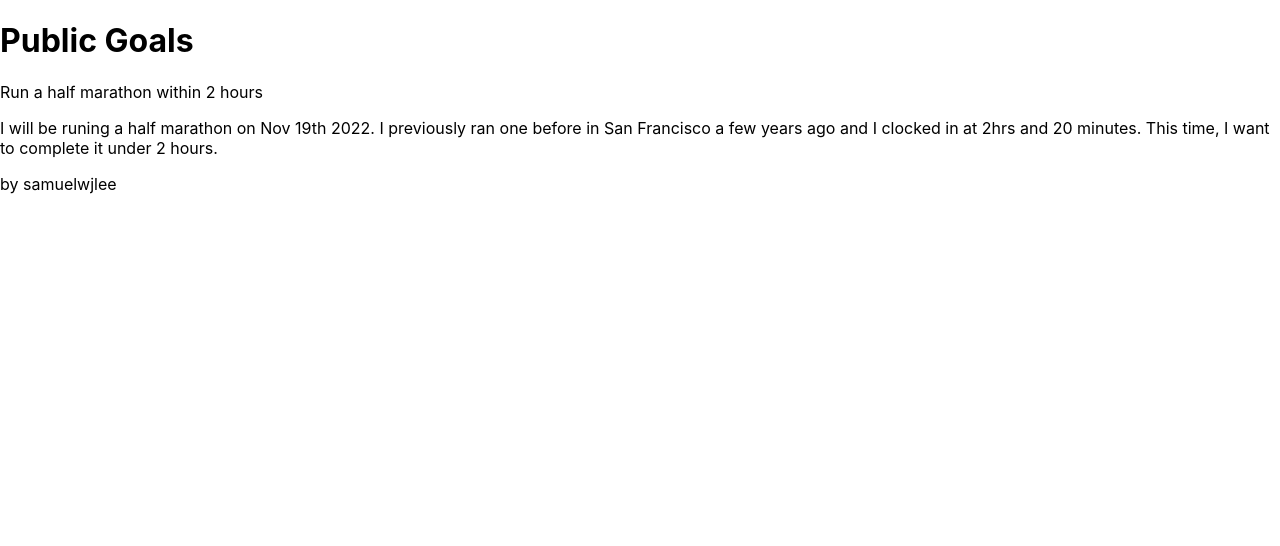
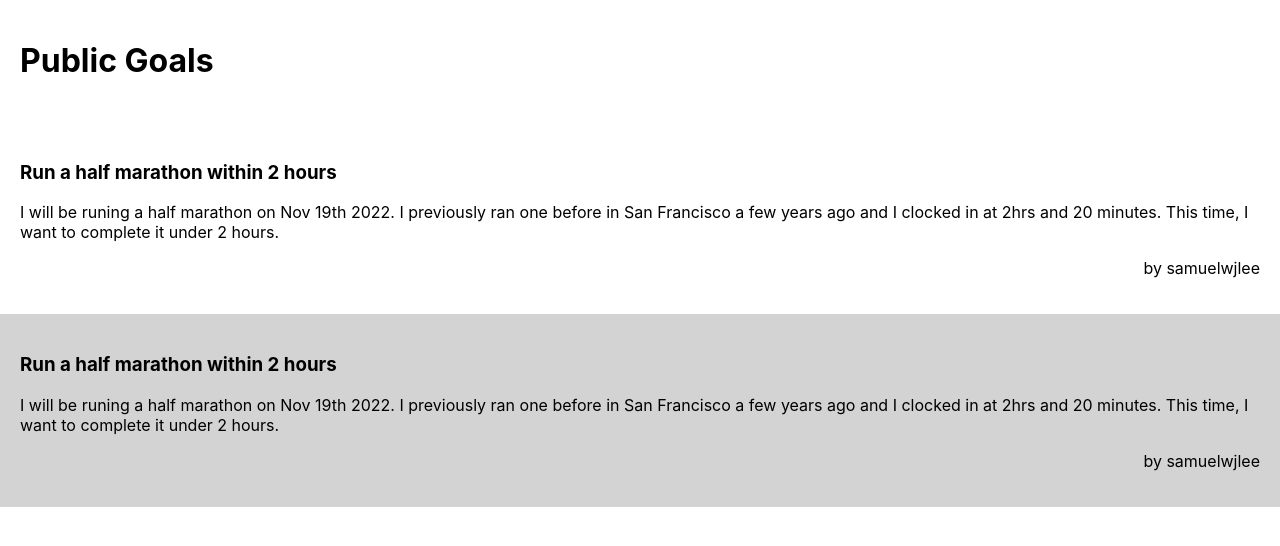
Before and after one commit to samuelwjlee/public-goals-prototype, a React (Create React App) app: page / in a window 1280 px wide. Shown: the top 546 px of the page. Built offline with nearby package versions, Linux system fonts and the light colour scheme; data requests are answered from the project's data file.

Commit message:
Add minimal styling to goal comp

```diff
--- a/db.json
+++ b/db.json
@@ -5,6 +5,12 @@
       "title": "Run a half marathon within 2 hours",
       "userId": "samuelwjlee",
       "description": "I will be runing a half marathon on Nov 19th 2022. I previously ran one before in San Francisco a few years ago and I clocked in at 2hrs and 20 minutes. This time, I want to complete it under 2 hours."
+    },
+    {
+      "id": 2,
+      "title": "Run a half marathon within 2 hours",
+      "userId": "samuelwjlee",
+      "description": "I will be runing a half marathon on Nov 19th 2022. I previously ran one before in San Francisco a few years ago and I clocked in at 2hrs and 20 minutes. This time, I want to complete it under 2 hours."
     }
   ]
 }
--- a/src/components/PublicGoals.tsx
+++ b/src/components/PublicGoals.tsx
@@ -4,19 +4,23 @@ import Loader from './Loader'
 
 export default function PublicGoals() {
   const [goals, isLoading] = useFetch(`${JSON_SERVER_URL}/goals`)
-
   return (
     <Loader isLoading={isLoading}>
-      <div>
-        <h1>Public Goals</h1>
-        {goals?.map((goal) => (
-          <>
-            <p>{goal?.title}</p>
+      <>
+        <h1 style={{ padding: 20 }}>Public Goals</h1>
+        {goals?.map((goal, idx) => (
+          <div
+            style={{
+              backgroundColor: idx % 2 === 0 ? 'white' : 'lightgray',
+              padding: 20,
+            }}
+          >
+            <h3>{goal?.title}</h3>
             <p>{goal?.description}</p>
-            <p>by {goal?.userId}</p>
-          </>
+            <p style={{ textAlign: 'right' }}>by {goal?.userId}</p>
+          </div>
         ))}
-      </div>
+      </>
     </Loader>
   )
 }
```
